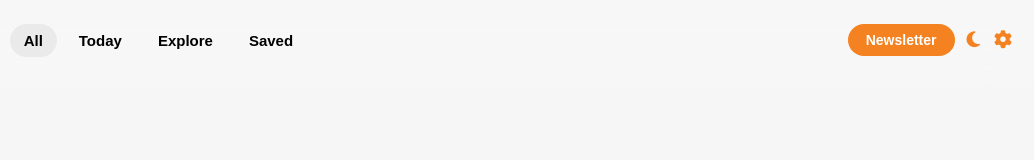
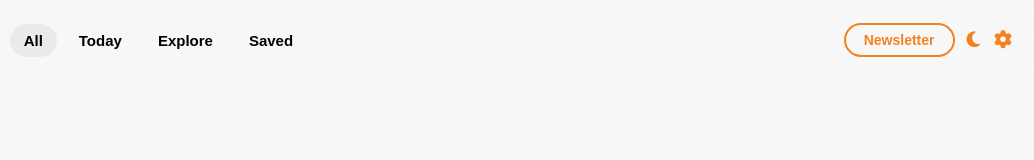
Before and after one commit to mcknz-dev/isheep, a plain HTML site: page docs/index.html in a window 1280 px wide. Shown: the full height of the page, 246-1280 px from the left. Drawn offline with Linux system fonts and the light colour scheme; no server answers.

Commit message:
welcome email updates

```diff
--- a/docs/styles.css
+++ b/docs/styles.css
@@ -1214,20 +1214,21 @@ body {
    ========================================================================== */
 
 .newsletter-btn {
-    background: #f58220;
-    color: #fff;
+    background: transparent;
+    color: #f58220;
     font-weight: 700;
     font-size: 14px;
-    border: none;
+    border: 2px solid #f58220;
     border-radius: 999px;
-    padding: 8px 18px;
+    padding: 7px 18px;
     cursor: pointer;
     white-space: nowrap;
-    transition: opacity 0.15s ease, transform 0.15s ease;
+    transition: background 0.15s ease, color 0.15s ease, transform 0.15s ease;
 }
 
 .newsletter-btn:hover {
-    opacity: 0.9;
+    background: #f58220;
+    color: #fff;
     transform: translateY(-1px);
 }
 
```
